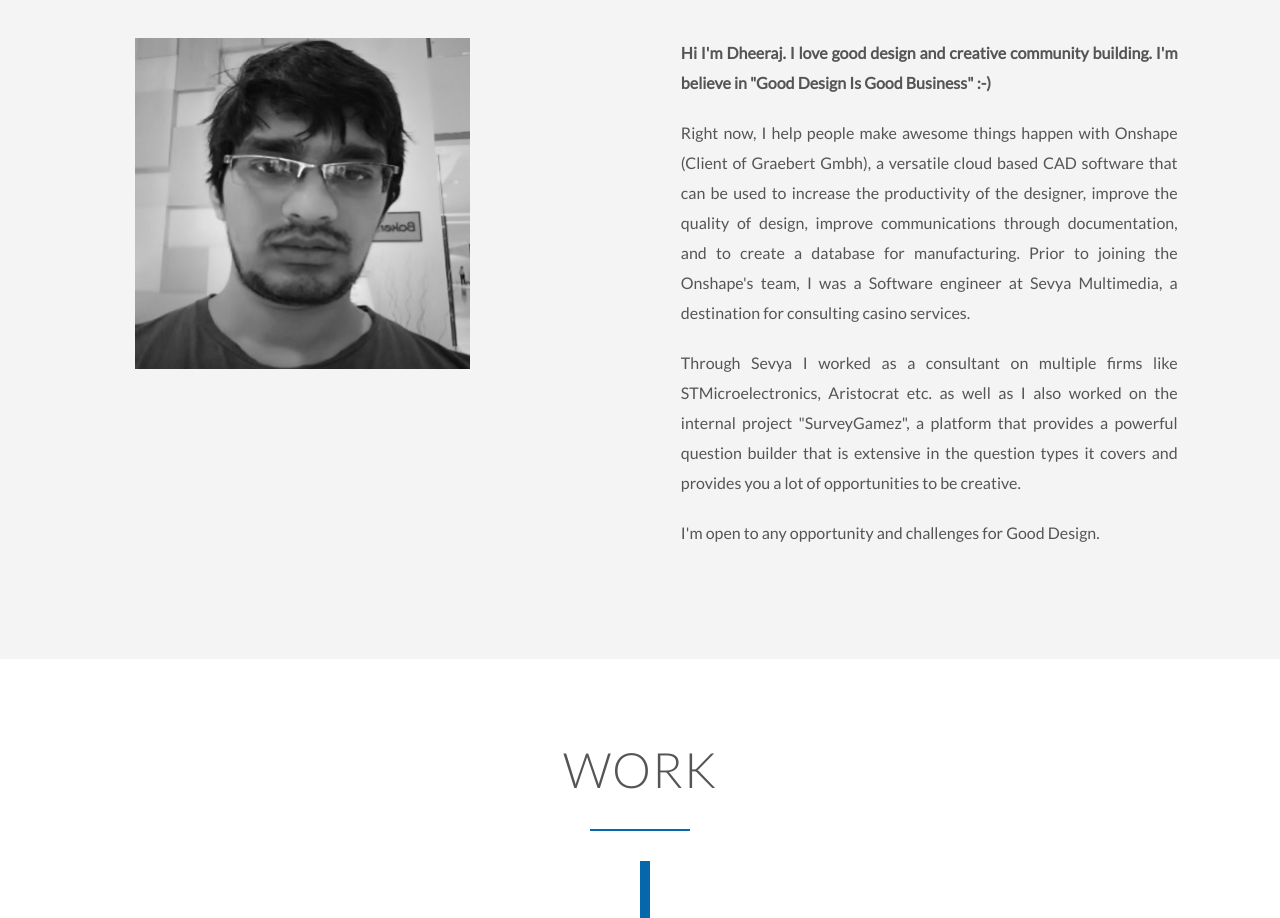
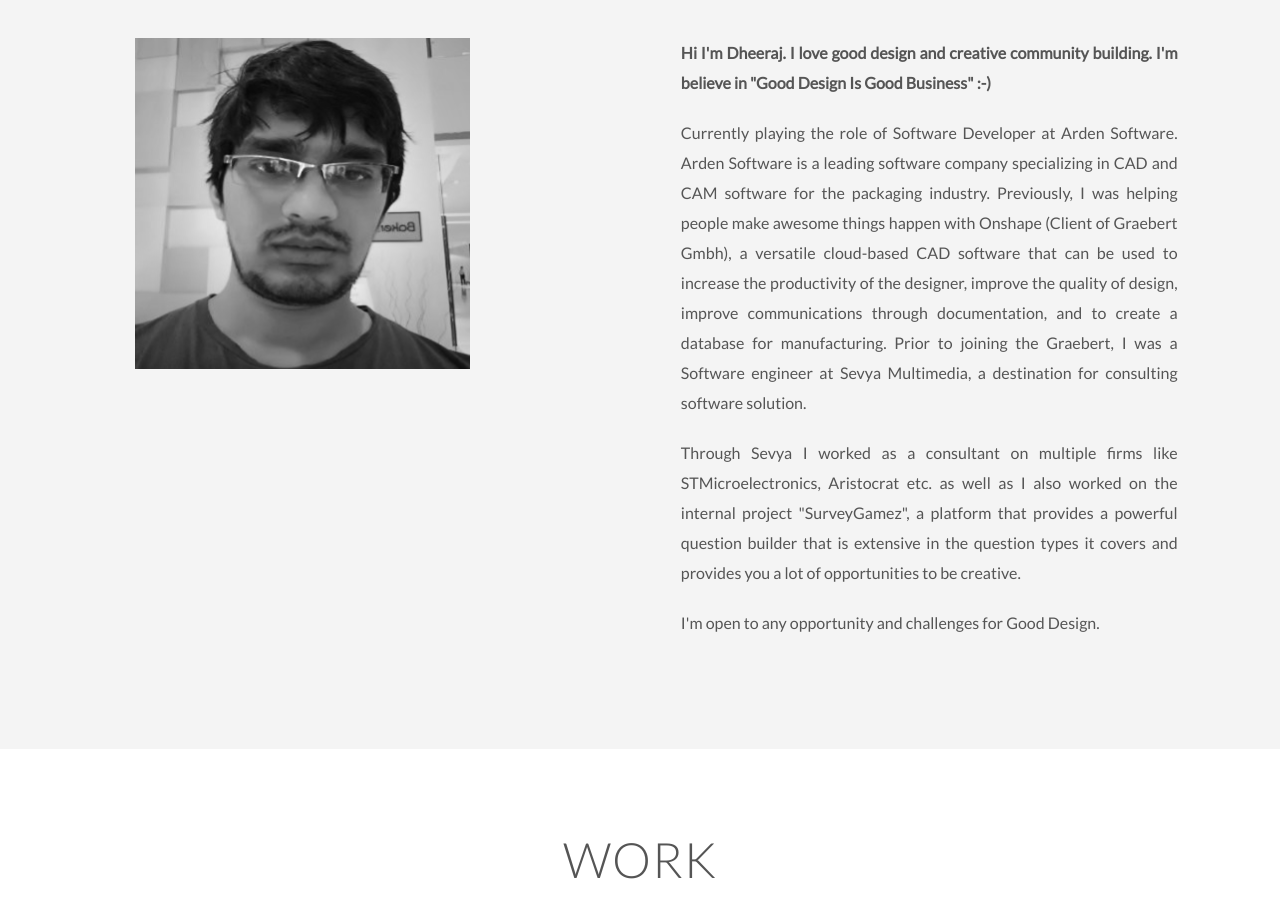
Before and after one commit to karkid/karkid.github.io, a plain HTML site: page index.html in a window 1280 px wide. Shown: the part 975-1893 px from the top of the page. Drawn offline with nearby package versions, Linux system fonts and the light colour scheme; files whose address does not match are found by name.

Commit message:
Updating Intro section

```diff
--- a/index.html
+++ b/index.html
@@ -56,13 +56,7 @@
                         :-)</strong>
                 </p>
                 <p>
-                    Right now, I help people make awesome things happen with Onshape
-                    (Client of Graebert Gmbh), a versatile cloud based CAD software that
-                    can be used to increase the productivity of the designer, improve
-                    the quality of design, improve communications through documentation,
-                    and to create a database for manufacturing. Prior to joining the
-                    Onshape's team, I was a Software engineer at Sevya Multimedia, a
-                    destination for consulting casino services.
+                    Currently playing the role of Software Developer at Arden Software. Arden Software is a leading software company specializing in CAD and CAM software for the packaging industry. Previously, I was helping people make awesome things happen with Onshape (Client of Graebert Gmbh), a versatile cloud-based CAD software that can be used to increase the productivity of the designer, improve the quality of design, improve communications through documentation, and to create a database for manufacturing. Prior to joining the Graebert, I was a Software engineer at Sevya Multimedia, a destination for consulting software solution.
                 </p>
                 <p>
                     Through Sevya I worked as a consultant on multiple firms like
```
